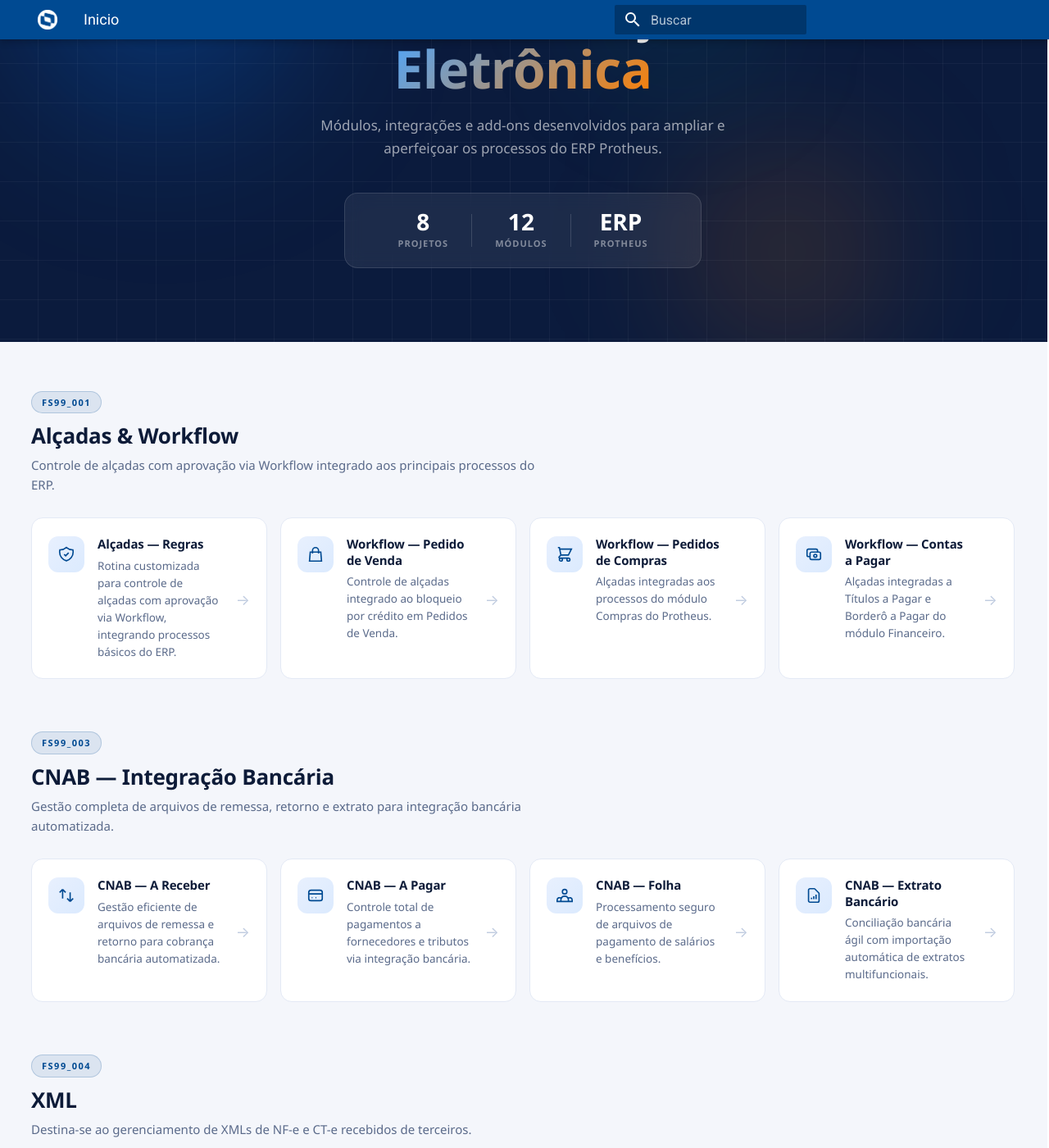
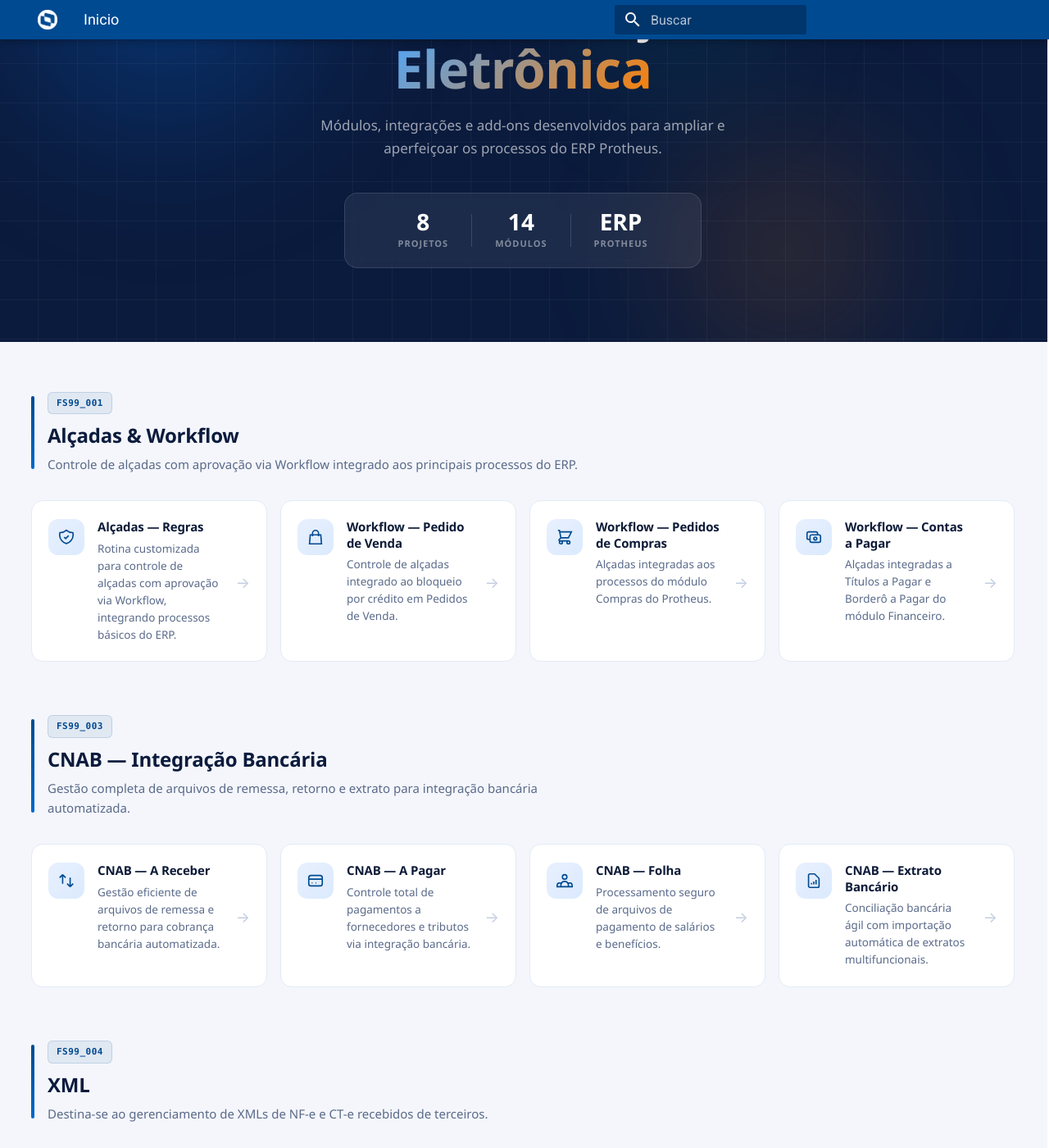
Before and after one commit to FSW-Mercado-Internacional-TOTVS-Oeste/documentacao-eletronica, an MkDocs documentation site: the page built from docs/index.md, in a window 1280 px wide and 1400 px high, scrolled down 261 px. Shown: the whole window at 82% size. Built offline with MkDocs 1.6.1 and Material for MkDocs 9.7.7, drawn with Linux system fonts in a browser that asks for light colours; comment, search, counter and statistics services are not loaded.

Commit message:
Fix formatação e CSS

```diff
--- a/docs/index.md
+++ b/docs/index.md
@@ -29,7 +29,7 @@
         </div>
         <div class="fs-hero__stat-div"></div>
         <div class="fs-hero__stat">
-          <span class="fs-hero__stat-num">12</span>
+          <span class="fs-hero__stat-num">14</span>
           <span class="fs-hero__stat-label">Módulos</span>
         </div>
         <div class="fs-hero__stat-div"></div>
@@ -264,7 +264,6 @@
       </div>
     </section>
 
-
   </div><!-- /fs-projects -->
 
   <!-- ░░ CONTACT FOOTER ░░ -->
--- a/docs/stylesheets/extra.css
+++ b/docs/stylesheets/extra.css
@@ -1665,3 +1665,110 @@
 [data-md-main-steps] .md-content {
   background: none;
 }
+
+
+/* ============================================================
+MODERNIZAÇÃO - SEPARAÇÃO DE PROJETOS & CARDS
+============================================================ */
+
+/* Container do projeto com separação visual leve */
+.fs-project-section {
+  position: relative;
+  padding: 48px 0 64px;
+  border-bottom: 1px solid var(--border-color);
+}
+.fs-project-section:last-child {
+  border-bottom: none;
+  padding-bottom: 80px;
+}
+
+/* Header refinado: acento lateral + tipografia escalonada */
+.fs-project__header {
+  position: relative;
+  padding-left: 20px;
+  margin-bottom: 32px;
+}
+.fs-project__header::before {
+  content: '';
+  position: absolute;
+  left: 0;
+  top: 6px;
+  bottom: 6px;
+  width: 4px;
+  background: linear-gradient(180deg, var(--totvs-blue) 0%, var(--totvs-blue-light) 100%);
+  border-radius: 4px;
+}
+
+.fs-project__tag {
+  display: inline-flex;
+  align-items: center;
+  font-family: 'Consolas', monospace;
+  background: rgba(0, 74, 146, 0.08);
+  color: var(--totvs-blue);
+  border: 1px solid rgba(0, 74, 146, 0.15);
+  padding: 4px 10px;
+  border-radius: 6px;
+  font-size: 11px;
+  font-weight: 700;
+  letter-spacing: 0.5px;
+  margin-bottom: 10px;
+}
+
+.fs-project__title {
+  font-size: 24px !important;
+  font-weight: 700 !important;
+  color: #0b1b3d !important;
+  margin: 0 0 8px 0 !important;
+  line-height: 1.3 !important;
+}
+
+.fs-project__desc {
+  font-size: 15px;
+  color: var(--text-secondary);
+  margin: 0;
+  max-width: 680px;
+  line-height: 1.6;
+}
+
+/* Grid de cards com respiração e alinhamento */
+.fs-cards--project {
+  display: grid;
+  grid-template-columns: repeat(auto-fit, minmax(280px, 1fr));
+  gap: 16px;
+  max-width: 1200px;
+}
+
+/* Card primário (destaque para módulo principal) */
+.fs-card--primary {
+  border-left: 3px solid var(--totvs-blue);
+  background: linear-gradient(135deg, #ffffff 0%, #f8faff 100%);
+}
+.fs-card--primary .fs-card__icon {
+  background: linear-gradient(135deg, var(--totvs-blue) 0%, var(--totvs-blue-light) 100%);
+  color: #fff;
+}
+
+/* Hover moderno: elevação + sombra difusa */
+.fs-card:hover {
+  transform: translateY(-3px);
+  box-shadow: 0 8px 24px rgba(0, 74, 146, 0.12);
+}
+
+/* Seta animada */
+.fs-card__arrow {
+  transition: transform 0.2s ease, color 0.2s ease;
+}
+.fs-card:hover .fs-card__arrow {
+  transform: translateX(5px);
+  color: var(--totvs-orange);
+}
+
+/* Responsivo: empilha gracefully */
+@media (max-width: 768px) {
+  .fs-project-section {
+    padding: 32px 0 40px;
+  }
+  .fs-cards--project {
+    grid-template-columns: 1fr;
+  }
+}
```
Also changed, not shown: docs/addon-cnab-a-receber.md (+37 -23 lines), docs/js/extras.js (added), 1 other file.
